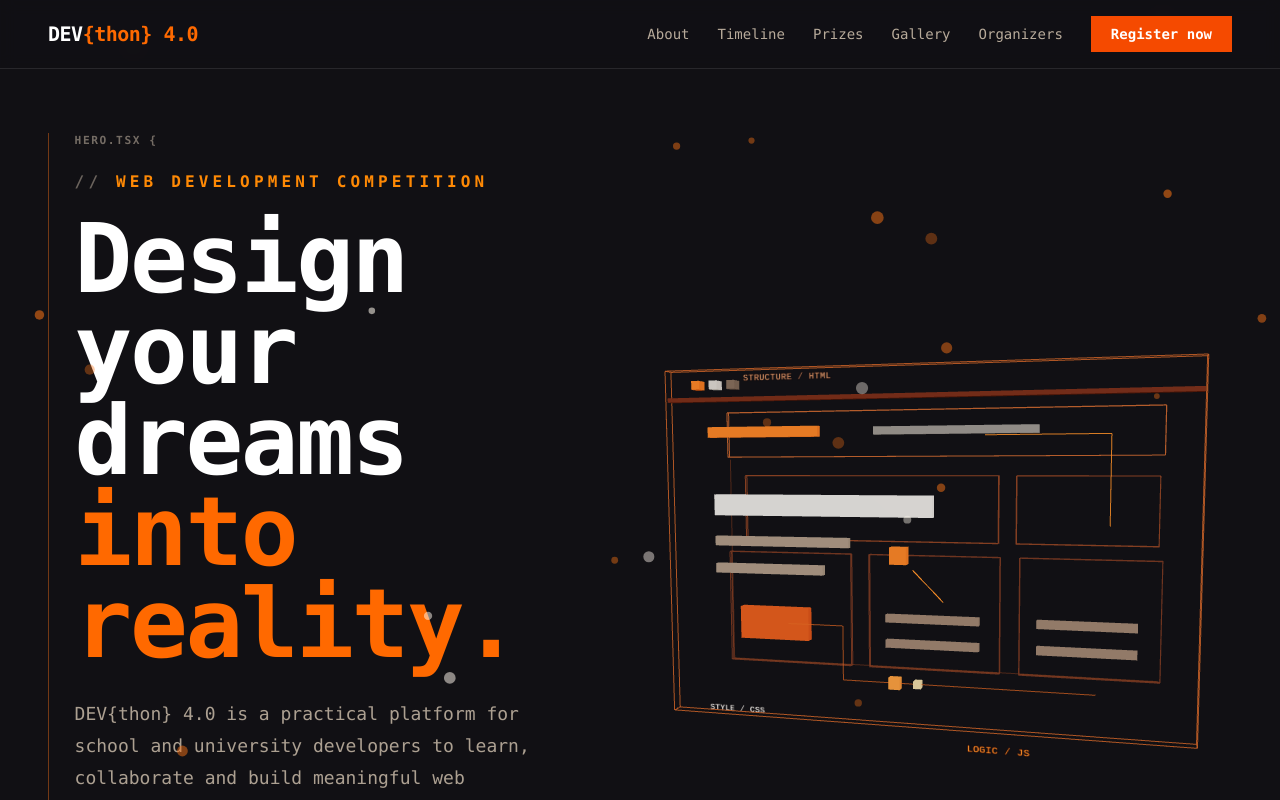
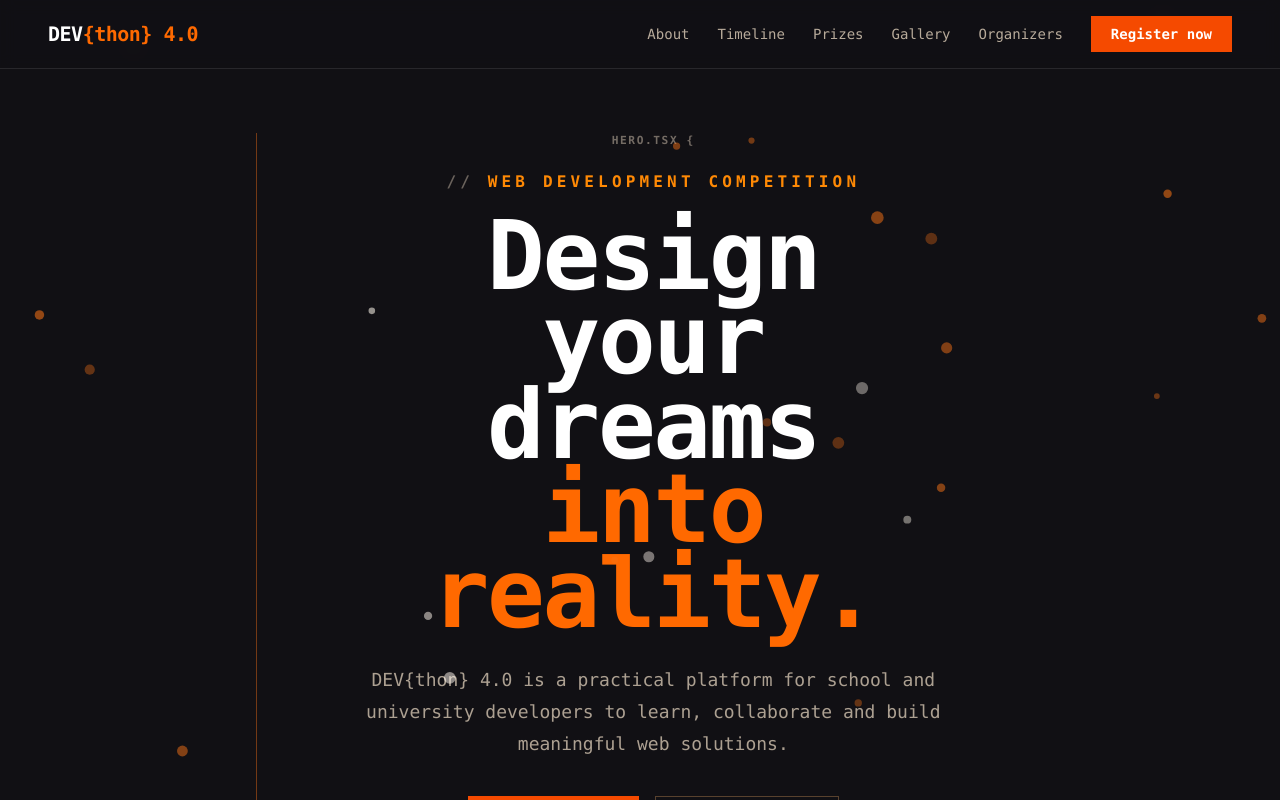
Before and after one commit to hirunjayalath/devthon-4.0-web, a React (Vite) app: page / in a window 1280 px wide. Shown: the top 800 px of the page. Built offline with nearby package versions, Linux system fonts and the light colour scheme; no server answers.

Commit message:
Center hero and remove build illustration

```diff
--- a/src/HeroSection.tsx
+++ b/src/HeroSection.tsx
@@ -1,17 +1,20 @@
-import { lazy, Suspense } from 'react'
 import { triggerBuildSequence } from './heroExperienceEvents'
-
-const HeroBuildScene = lazy(() => import('./HeroBuildScene').then((module) => ({ default: module.HeroBuildScene })))
 
 export function HeroSection({ onRegister }: { onRegister: () => void }) {
   return (
     <section className="relative isolate overflow-hidden px-6 py-16 md:px-12">
-      <div className="mx-auto grid max-w-[90rem] items-center gap-10 lg:grid-cols-[0.9fr_1.1fr]">
-        <div className="code-frame w-full min-w-0 max-w-[calc(100vw-3rem)] lg:max-w-none" data-code-file="hero.tsx">
+      <div className="mx-auto flex max-w-[90rem] justify-center">
+        <div className="code-frame w-full min-w-0 max-w-3xl text-center" data-code-file="hero.tsx">
           <p className="code-comment mb-5 font-bold uppercase tracking-[0.26em] text-orange-400">Web development competition</p>
-          <h1 className="max-w-4xl text-5xl font-black leading-[0.95] tracking-tight md:text-8xl">Design your dreams <span className="text-orange-500">into reality.</span></h1>
-          <p className="mt-7 max-w-2xl text-lg leading-8 text-orange-100/65">DEV{'{thon}'} 4.0 is a practical platform for school and university developers to learn, collaborate and build meaningful web solutions.</p>
-          <div className="mt-9 flex flex-wrap gap-4">
+          <h1 className="text-5xl font-black leading-[0.88] tracking-tight sm:text-6xl md:text-8xl">
+            <span className="block">Design</span>
+            <span className="block">your</span>
+            <span className="block">dreams</span>
+            <span className="block text-orange-500">into</span>
+            <span className="block text-orange-500">reality.</span>
+          </h1>
+          <p className="mx-auto mt-7 max-w-2xl text-lg leading-8 text-orange-100/65">DEV{'{thon}'} 4.0 is a practical platform for school and university developers to learn, collaborate and build meaningful web solutions.</p>
+          <div className="mt-9 flex flex-wrap justify-center gap-4">
             <button
               onClick={onRegister}
               onFocus={triggerBuildSequence}
@@ -24,16 +27,6 @@ export function HeroSection({ onRegister }: { onRegister: () => void }) {
             <a href="#about" className="border border-orange-300/30 px-7 py-3.5 font-bold text-orange-100 transition-colors hover:border-orange-400/60">Explore event</a>
           </div>
         </div>
-        <Suspense
-          fallback={(
-            <div className="relative h-[340px] w-full border border-orange-500/30 p-6 sm:h-[430px] lg:-ml-8 lg:h-[590px] lg:w-[calc(100%+4rem)]">
-              <div className="border-b border-orange-500/25 pb-3 font-mono text-xs font-bold tracking-[0.18em] text-orange-400">BUILD / TEST / SHIP</div>
-              <div className="mt-8 grid grid-cols-3 gap-3"><div className="h-24 border border-orange-300/15" /><div className="h-24 border border-orange-300/15" /><div className="h-24 border border-orange-300/15" /></div>
-            </div>
-          )}
-        >
-          <HeroBuildScene />
-        </Suspense>
       </div>
     </section>
   )
```
